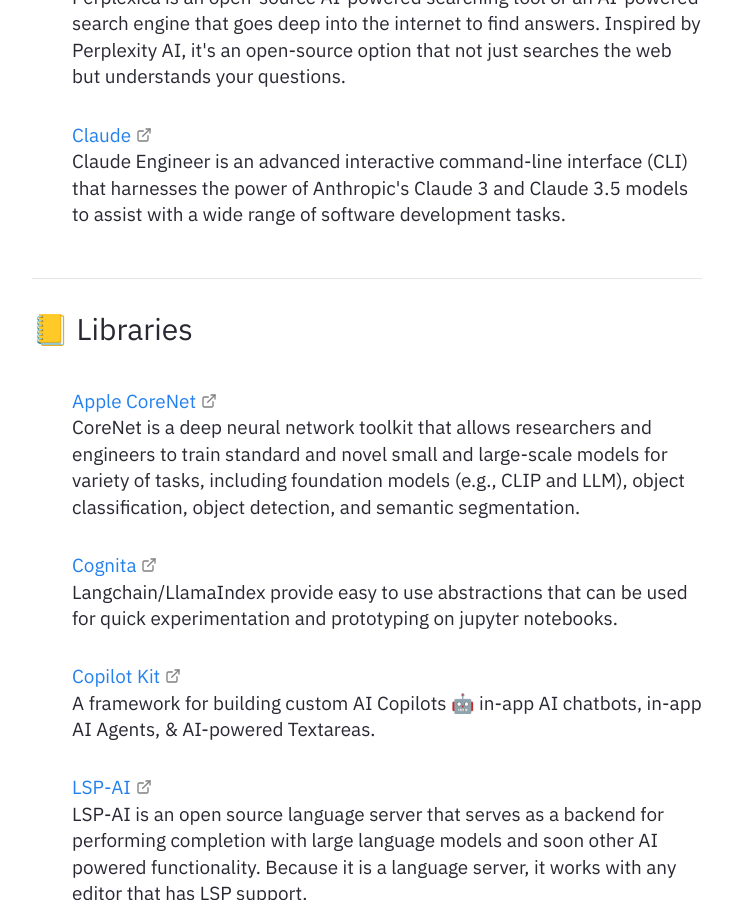
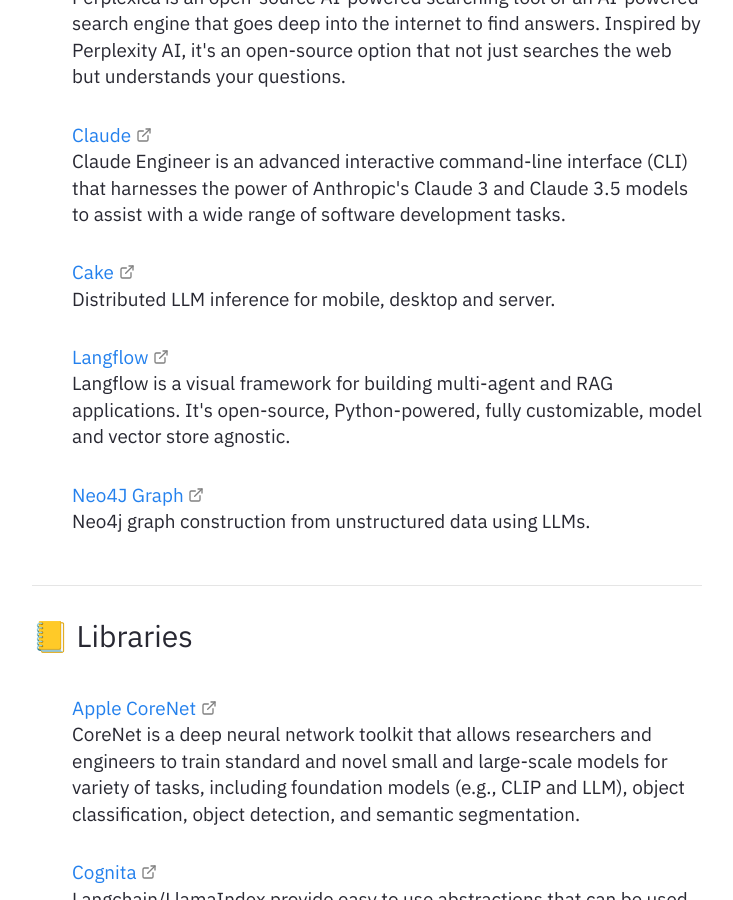
Before and after one commit to AI-Atlaas/ai-atlas-site, a Jekyll site: the page built from pages/index.md, in a window 1280 px wide and 900 px high, scrolled down 27987 px. Shown: the whole window, without its empty margins (273-1006 px from the left). Built offline with Jekyll 4.4.1, drawn with Linux system fonts in a browser that asks for light colours.

Commit message:
Update README from AI-Atlas/AI-Atlas

```diff
--- a/pages/docs/list.md
+++ b/pages/docs/list.md
@@ -698,6 +698,15 @@
 - [Claude](https://github.com/Doriandarko/claude-engineer)
    Claude Engineer is an advanced interactive command-line interface (CLI) that harnesses the power of Anthropic's Claude 3 and Claude 3.5 models to assist with a wide range of software development tasks.
 
+- [Cake](https://github.com/evilsocket/cake)
+   Distributed LLM inference for mobile, desktop and server.
+
+- [Langflow](https://github.com/langflow-ai/langflow)
+   Langflow is a visual framework for building multi-agent and RAG applications. It's open-source, Python-powered, fully customizable, model and vector store agnostic.
+
+- [Neo4J Graph](https://github.com/neo4j-labs/llm-graph-builder)
+   Neo4j graph construction from unstructured data using LLMs.
+
 ---
 
 ### 📒 Libraries
```
